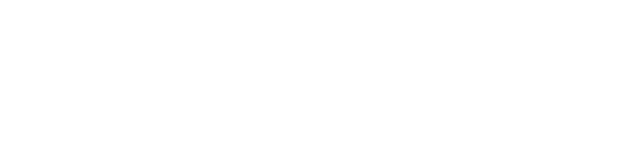
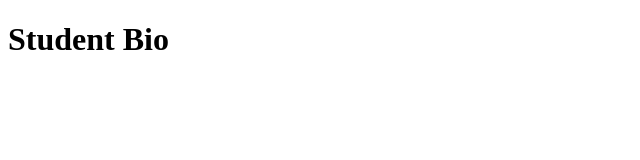
Before and after one commit to kennywenny/week1activity6, a plain HTML site: page index.html in a window 1280 px wide. Shown: the whole page, without its empty margins (0-640 px from the left). Drawn offline with Linux system fonts and the light colour scheme.

Commit message:
Student Bio title

```diff
--- a/index.html
+++ b/index.html
@@ -7,8 +7,9 @@
   </head>
 
   <body>
-    <!-- TODO: Write Your Code Below-->
-
+    <header>
+      <h1>Student Bio</h1>
+    </header>
   </body>
 
 </html>
```
